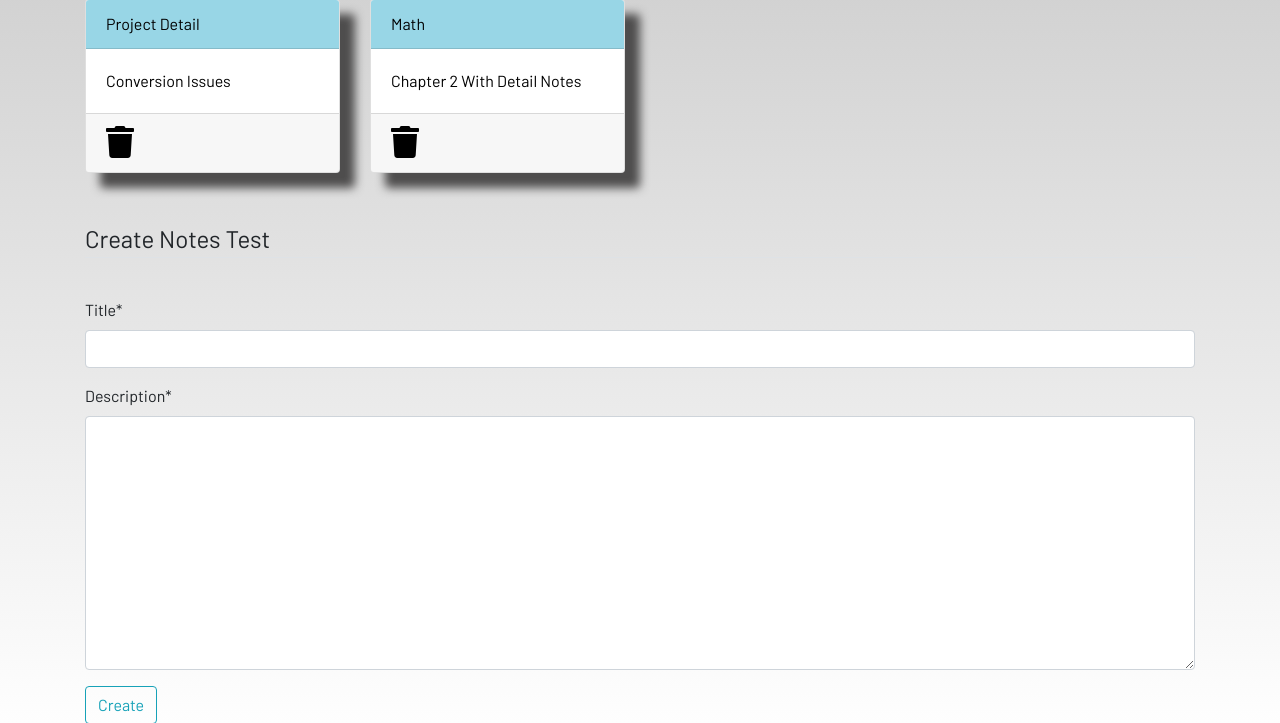
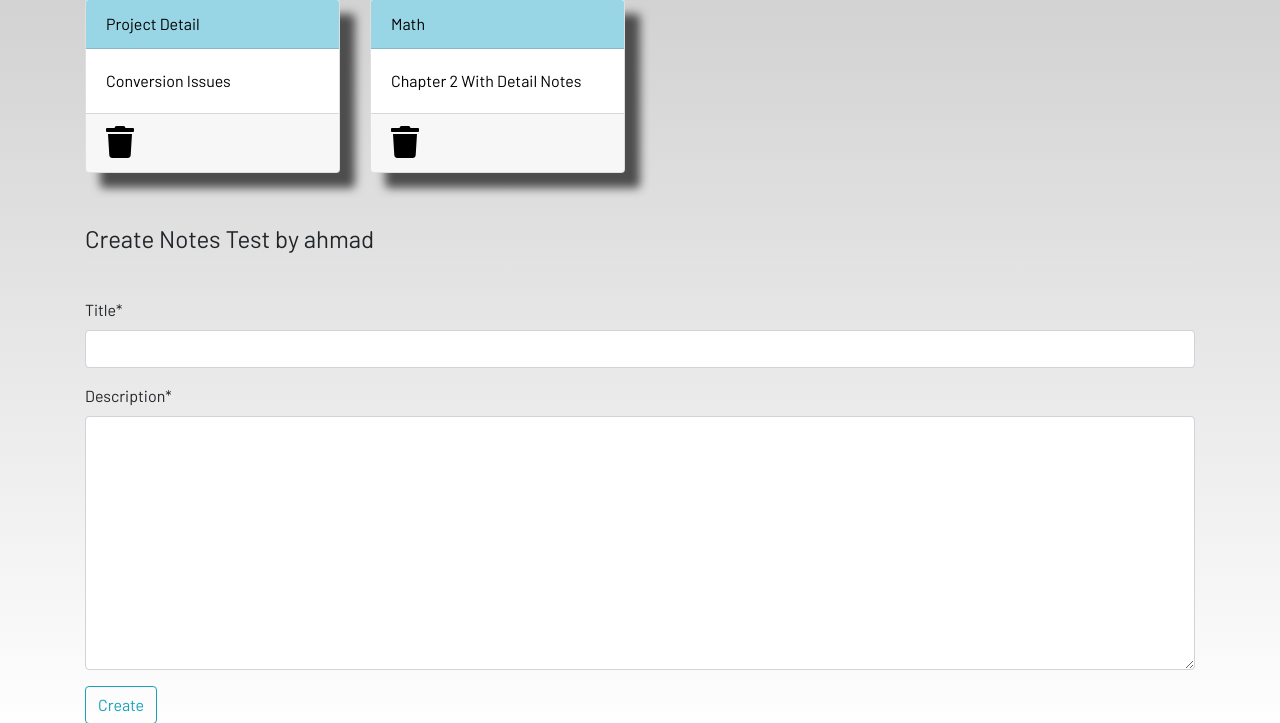
Before and after one commit to ahmad88822/studentstudyportal, a Django app: page /notes in a window 1280 px wide. Shown: the part 105-828 px from the top of the page. Run offline with Django 4.2, Linux system fonts and the light colour scheme; a user stored in the database is signed in; data comes from the database, SQL or seed files in the repository; some libraries are stand-ins or nearby versions; some web fonts are replaced.

Commit message:
test by ahmad

```diff
--- a/dashboard/templates/dashboard/notes.html
+++ b/dashboard/templates/dashboard/notes.html
@@ -27,7 +27,7 @@
     <form method="POST">
         {% csrf_token %}
         <fieldset class="form-group">
-            <legend class="border-bottom mb-4">Create Notes Test</legend>
+            <legend class="border-bottom mb-4">Create Notes Test by ahmad</legend>
         </fieldset>
         {{form|crispy}}
         <div class="form-group">
```
